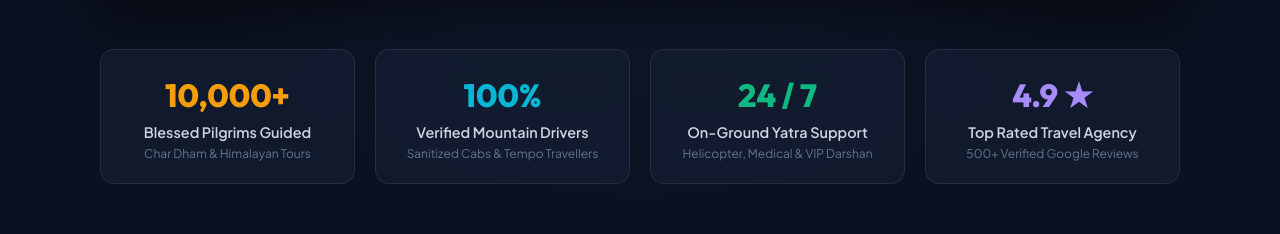
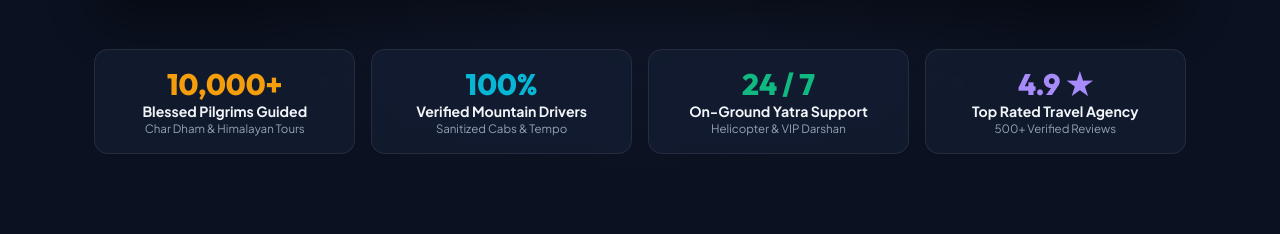
Before and after one commit to mankotiaholidays38-ship-it/mankotia-holidays, a React (Vite) app in the folder frontend/: page / in a window 1280 px wide. Shown: the part 836-1070 px from the top of the page. Built offline with nearby package versions, Linux system fonts and the light colour scheme.

Commit message:
Auto-fit stats trust strip into single line across all devices

```diff
--- a/frontend/src/components/Hero.jsx
+++ b/frontend/src/components/Hero.jsx
@@ -217,60 +217,64 @@ export default function Hero({ onOpenInquiry }) {
           </div>
         </div>
 
-        {/* Trust Badges & Stats Bar */}
-        <div style={{
-          display: 'grid',
-          gridTemplateColumns: 'repeat(auto-fit, minmax(200px, 1fr))',
-          gap: '20px',
-          maxWidth: '1080px',
-          margin: '0 auto'
-        }}>
-
-          <div className="glass-card" style={{ padding: '20px', textAlign: 'center' }}>
-            <div style={{ fontSize: '2rem', fontWeight: 800, color: '#F59E0B', fontFamily: 'var(--font-heading)' }}>
+        {/* Single-Line Trust Badges & Stats Bar (Auto-fit for all devices) */}
+        <div
+          className="hero-stats-single-line"
+          style={{
+            display: 'grid',
+            gridTemplateColumns: 'repeat(4, minmax(0, 1fr))',
+            gap: 'clamp(4px, 1.2vw, 16px)',
+            width: '100%',
+            maxWidth: '1100px',
+            margin: '0 auto',
+            padding: '0 4px'
+          }}
+        >
+          <div className="glass-card stat-item-card" style={{ padding: 'clamp(8px, 1.4vw, 18px) clamp(3px, 0.8vw, 10px)', textAlign: 'center', minWidth: 0, overflow: 'hidden', borderRadius: 'clamp(8px, 1.2vw, 14px)' }}>
+            <div style={{ fontSize: 'clamp(0.95rem, 2.8vw, 1.85rem)', fontWeight: 800, color: '#F59E0B', fontFamily: 'var(--font-heading)', lineHeight: 1.1 }}>
               10,000+
             </div>
-            <div style={{ fontSize: '0.9rem', color: '#CBD5E1', fontWeight: 600 }}>
+            <div style={{ fontSize: 'clamp(0.62rem, 1.15vw, 0.88rem)', color: '#F1F5F9', fontWeight: 700, marginTop: '3px', lineHeight: 1.2, wordBreak: 'normal' }}>
               Blessed Pilgrims Guided
             </div>
-            <div style={{ fontSize: '0.75rem', color: '#64748B' }}>
+            <div className="stat-subtext" style={{ fontSize: 'clamp(0.5rem, 0.9vw, 0.74rem)', color: '#94A3B8', marginTop: '2px', lineHeight: 1.15 }}>
               Char Dham & Himalayan Tours
             </div>
           </div>
 
-          <div className="glass-card" style={{ padding: '20px', textAlign: 'center' }}>
-            <div style={{ fontSize: '2rem', fontWeight: 800, color: '#06B6D4', fontFamily: 'var(--font-heading)' }}>
+          <div className="glass-card stat-item-card" style={{ padding: 'clamp(8px, 1.4vw, 18px) clamp(3px, 0.8vw, 10px)', textAlign: 'center', minWidth: 0, overflow: 'hidden', borderRadius: 'clamp(8px, 1.2vw, 14px)' }}>
+            <div style={{ fontSize: 'clamp(0.95rem, 2.8vw, 1.85rem)', fontWeight: 800, color: '#06B6D4', fontFamily: 'var(--font-heading)', lineHeight: 1.1 }}>
               100%
             </div>
-            <div style={{ fontSize: '0.9rem', color: '#CBD5E1', fontWeight: 600 }}>
+            <div style={{ fontSize: 'clamp(0.62rem, 1.15vw, 0.88rem)', color: '#F1F5F9', fontWeight: 700, marginTop: '3px', lineHeight: 1.2, wordBreak: 'normal' }}>
               Verified Mountain Drivers
             </div>
-            <div style={{ fontSize: '0.75rem', color: '#64748B' }}>
-              Sanitized Cabs & Tempo Travellers
+            <div className="stat-subtext" style={{ fontSize: 'clamp(0.5rem, 0.9vw, 0.74rem)', color: '#94A3B8', marginTop: '2px', lineHeight: 1.15 }}>
+              Sanitized Cabs & Tempo
             </div>
           </div>
 
-          <div className="glass-card" style={{ padding: '20px', textAlign: 'center' }}>
-            <div style={{ fontSize: '2rem', fontWeight: 800, color: '#10B981', fontFamily: 'var(--font-heading)' }}>
+          <div className="glass-card stat-item-card" style={{ padding: 'clamp(8px, 1.4vw, 18px) clamp(3px, 0.8vw, 10px)', textAlign: 'center', minWidth: 0, overflow: 'hidden', borderRadius: 'clamp(8px, 1.2vw, 14px)' }}>
+            <div style={{ fontSize: 'clamp(0.95rem, 2.8vw, 1.85rem)', fontWeight: 800, color: '#10B981', fontFamily: 'var(--font-heading)', lineHeight: 1.1 }}>
               24 / 7
             </div>
-            <div style={{ fontSize: '0.9rem', color: '#CBD5E1', fontWeight: 600 }}>
+            <div style={{ fontSize: 'clamp(0.62rem, 1.15vw, 0.88rem)', color: '#F1F5F9', fontWeight: 700, marginTop: '3px', lineHeight: 1.2, wordBreak: 'normal' }}>
               On-Ground Yatra Support
             </div>
-            <div style={{ fontSize: '0.75rem', color: '#64748B' }}>
-              Helicopter, Medical & VIP Darshan
+            <div className="stat-subtext" style={{ fontSize: 'clamp(0.5rem, 0.9vw, 0.74rem)', color: '#94A3B8', marginTop: '2px', lineHeight: 1.15 }}>
+              Helicopter & VIP Darshan
             </div>
           </div>
 
-          <div className="glass-card" style={{ padding: '20px', textAlign: 'center' }}>
-            <div style={{ fontSize: '2rem', fontWeight: 800, color: '#A78BFA', fontFamily: 'var(--font-heading)' }}>
+          <div className="glass-card stat-item-card" style={{ padding: 'clamp(8px, 1.4vw, 18px) clamp(3px, 0.8vw, 10px)', textAlign: 'center', minWidth: 0, overflow: 'hidden', borderRadius: 'clamp(8px, 1.2vw, 14px)' }}>
+            <div style={{ fontSize: 'clamp(0.95rem, 2.8vw, 1.85rem)', fontWeight: 800, color: '#A78BFA', fontFamily: 'var(--font-heading)', lineHeight: 1.1 }}>
               4.9 ★
             </div>
-            <div style={{ fontSize: '0.9rem', color: '#CBD5E1', fontWeight: 600 }}>
+            <div style={{ fontSize: 'clamp(0.62rem, 1.15vw, 0.88rem)', color: '#F1F5F9', fontWeight: 700, marginTop: '3px', lineHeight: 1.2, wordBreak: 'normal' }}>
               Top Rated Travel Agency
             </div>
-            <div style={{ fontSize: '0.75rem', color: '#64748B' }}>
-              500+ Verified Google Reviews
+            <div className="stat-subtext" style={{ fontSize: 'clamp(0.5rem, 0.9vw, 0.74rem)', color: '#94A3B8', marginTop: '2px', lineHeight: 1.15 }}>
+              500+ Verified Reviews
             </div>
           </div>
 
--- a/frontend/src/index.css
+++ b/frontend/src/index.css
@@ -558,3 +558,33 @@ a {
     border-radius: var(--radius-lg);
   }
 }
+
+/* Single-Line Stats Auto-Fit Across All Devices */
+.hero-stats-single-line {
+  display: grid !important;
+  grid-template-columns: repeat(4, 1fr) !important;
+  width: 100% !important;
+}
+
+@media (max-width: 640px) {
+  .hero-stats-single-line {
+    gap: 5px !important;
+    padding: 0 2px !important;
+  }
+  .stat-item-card {
+    padding: 8px 3px !important;
+    border-radius: 8px !important;
+  }
+  .stat-item-card .stat-subtext {
+    display: none; /* Hide 3rd line on small mobile screens to keep card compact and elegant */
+  }
+}
+
+@media (min-width: 641px) and (max-width: 900px) {
+  .hero-stats-single-line {
+    gap: 8px !important;
+  }
+  .stat-item-card {
+    padding: 10px 6px !important;
+  }
+}
```
Also changed, not shown: 4 other files (tests, documents, lock files or other folders).
